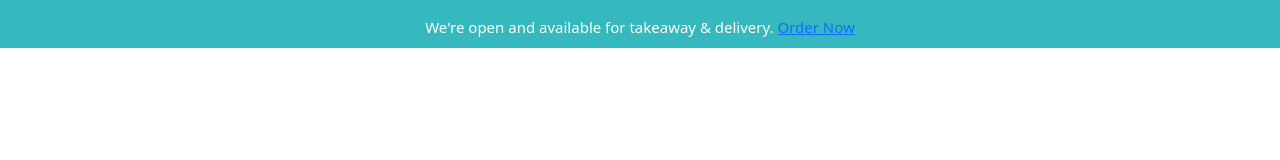
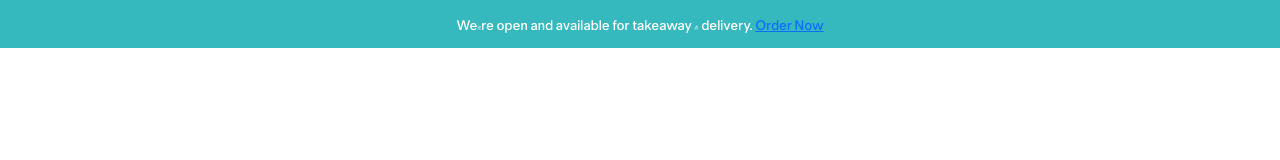
Before and after one commit to anti-matrix/site-bloko-ds, a plain HTML site: page index.html in a window 1280 px wide. Drawn offline with nearby package versions, Linux system fonts and the light colour scheme.

Commit message:
font add

```diff
--- a/css/style.css
+++ b/css/style.css
@@ -1,3 +1,8 @@
+@font-face {
+    font-family: NeuerDMedium;
+    src: url(neuesingular-d-medium.otf);
+}
 body {
+    font-family: NeuerDMedium;
     background-color: #FFF;
 }
```
Also changed, not shown: css/neuesingular-d-medium.otf (added).
